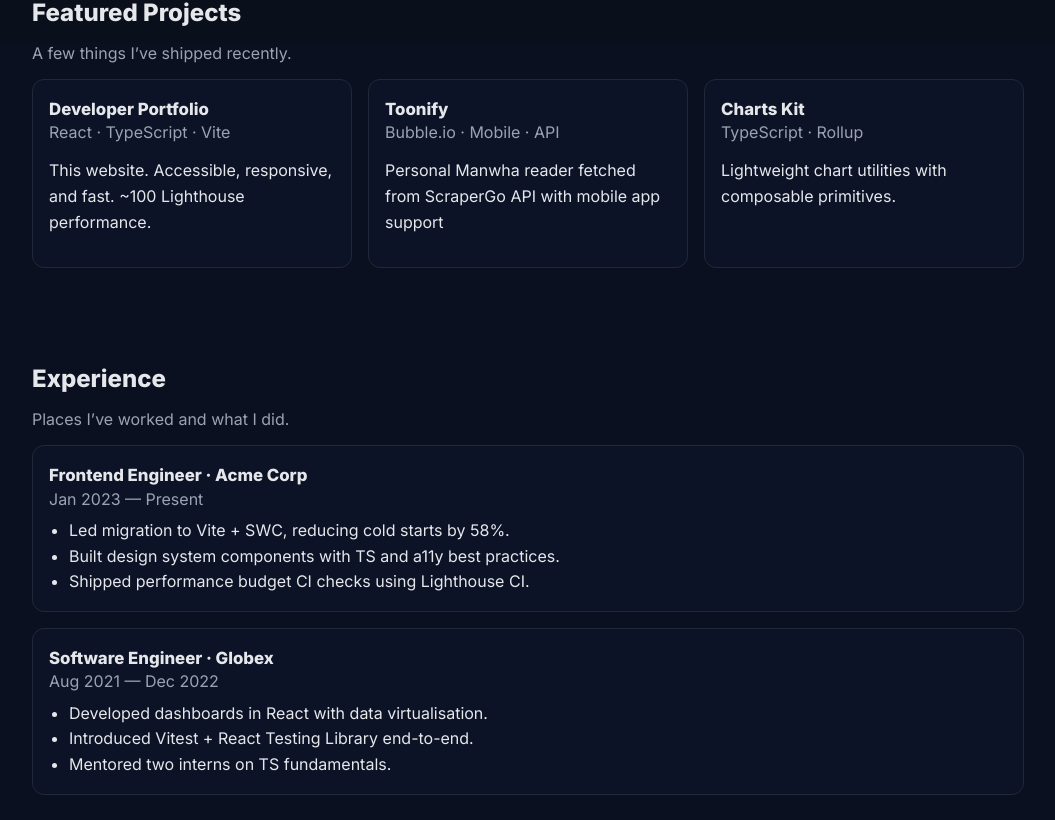
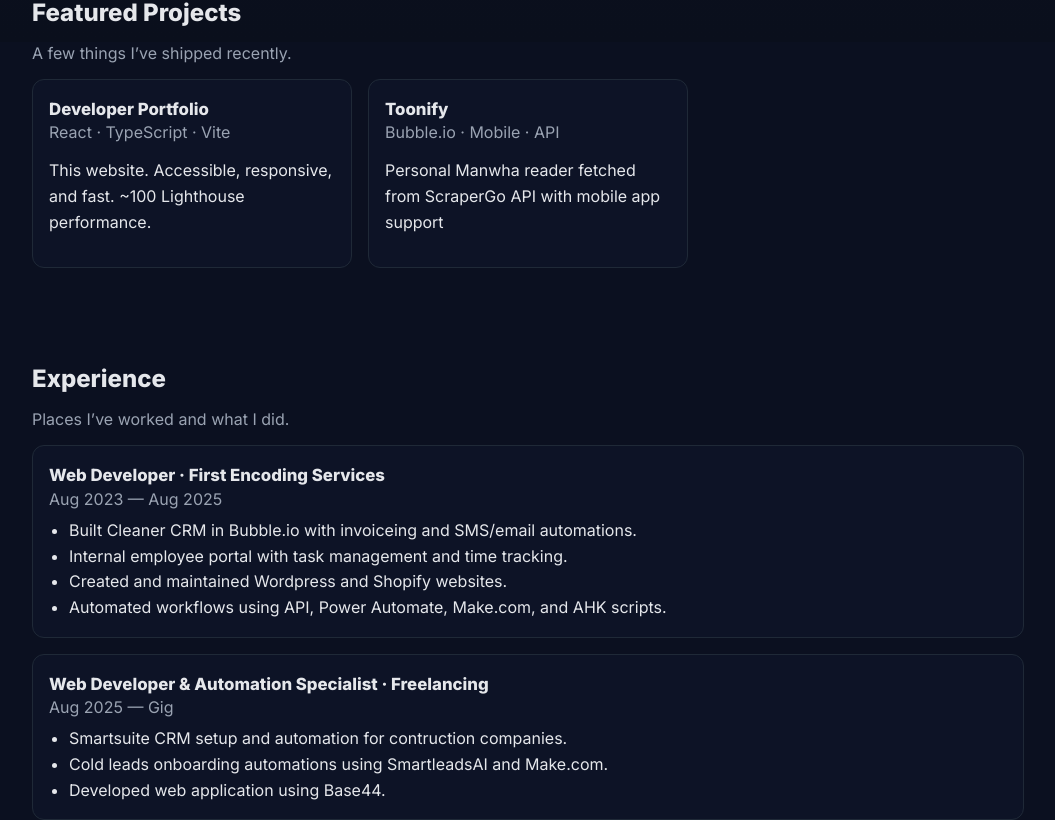
Before and after one commit to eeexde/edrian-profile, a React (Vite) app: page / in a window 1280 px wide. Shown: the part 758-1578 px from the top of the page, without its empty margins (112-1167 px from the left). Built offline with nearby package versions, Linux system fonts and the light colour scheme.

Commit message:
added projects and companies

```diff
--- a/src/data/experience.ts
+++ b/src/data/experience.ts
@@ -2,26 +2,28 @@ import type { ExperienceItem } from './types'
 
 export const experience: ExperienceItem[] = [
   {
-    company: 'Acme Corp',
-    link: 'https://acme.dev',
-    title: 'Frontend Engineer',
-    start: 'Jan 2023',
-    end: 'Present',
+    company: 'First Encoding Services',
+    link: 'https://firstencoding.com/',
+    title: 'Web Developer',
+    start: 'Aug 2023',
+    end: 'Aug 2025',
     points: [
-      'Led migration to Vite + SWC, reducing cold starts by 58%.',
-      'Built design system components with TS and a11y best practices.',
-      'Shipped performance budget CI checks using Lighthouse CI.'
+      'Built Cleaner CRM in Bubble.io with invoiceing and SMS/email automations.',
+      'Internal employee portal with task management and time tracking.',
+      'Created and maintained Wordpress and Shopify websites.',
+      'Automated workflows using API, Power Automate, Make.com, and AHK scripts.'
     ]
   },
   {
-    company: 'Globex',
-    title: 'Software Engineer',
-    start: 'Aug 2021',
-    end: 'Dec 2022',
+    company: 'Freelancing',
+    link: 'https://www.onlinejobs.ph/jobseekers/info/4228054',
+    title: 'Web Developer & Automation Specialist',
+    start: 'Aug 2025',
+    end: 'Gig',
     points: [
-      'Developed dashboards in React with data virtualisation.',
-      'Introduced Vitest + React Testing Library end-to-end.',
-      'Mentored two interns on TS fundamentals.'
+      'Smartsuite CRM setup and automation for contruction companies.',
+      'Cold leads onboarding automations using SmartleadsAI and Make.com.',
+      'Developed web application using Base44.'
     ]
   }
 ]
--- a/src/data/projects.ts
+++ b/src/data/projects.ts
@@ -14,12 +14,5 @@ export const projects: Project[] = [
     summary: 'Personal Manwha reader fetched from ScraperGo API with mobile app support',
     url: 'https://toonify-91893.bubbleapps.io/version-test',
     stack: ['Bubble.io', 'Mobile', 'API']
-  },
-  {
-    slug: 'charts',
-    name: 'Charts Kit',
-    summary: 'Lightweight chart utilities with composable primitives.',
-    url: 'https://npmjs.com/package/@your/charts-kit',
-    stack: ['TypeScript', 'Rollup']
   }
 ]
--- a/src/sections/Contact.tsx
+++ b/src/sections/Contact.tsx
@@ -6,6 +6,7 @@ const Contact: React.FC = () => (
       <a className="btn" href="mailto:pasaylo.ed03@gmail.com">Email me</a>
       <div className="socials">
         <a href="https://github.com/eeexde" target="_blank" rel="noreferrer">GitHub</a>
+        <a href="https://www.onlinejobs.ph/jobseekers/info/4228054" target="_blank" rel="noreferrer">Online Jobs Ph</a>
       </div>
     </div>
   </Section>
--- a/src/sections/Hero.tsx
+++ b/src/sections/Hero.tsx
@@ -17,7 +17,7 @@ const Hero: React.FC = () => {
           </p>
           <div className="hero__ctas">
             <a className="btn" href="#projects">View Projects</a>
-            <a className="btn btn--ghost" href="/Edrian_Pasaylo_Resume_Clean.pdf" target="_blank" rel="noreferrer">Resume</a>
+            <a className="btn btn--ghost" href="./Edrian_Pasaylo_Resume_Clean.pdf" target="_blank" rel="noreferrer">Resume</a>
           </div>
         </div>
         <div className="hero__avatar" aria-hidden="true">
```
